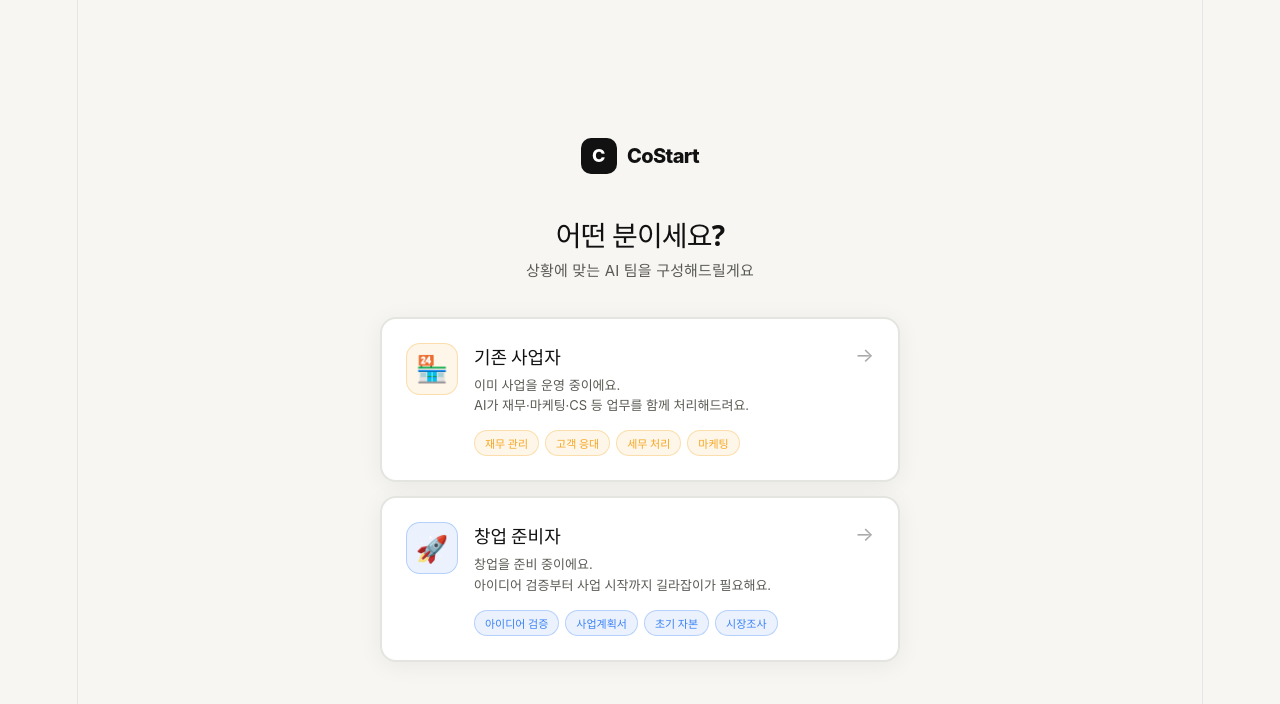
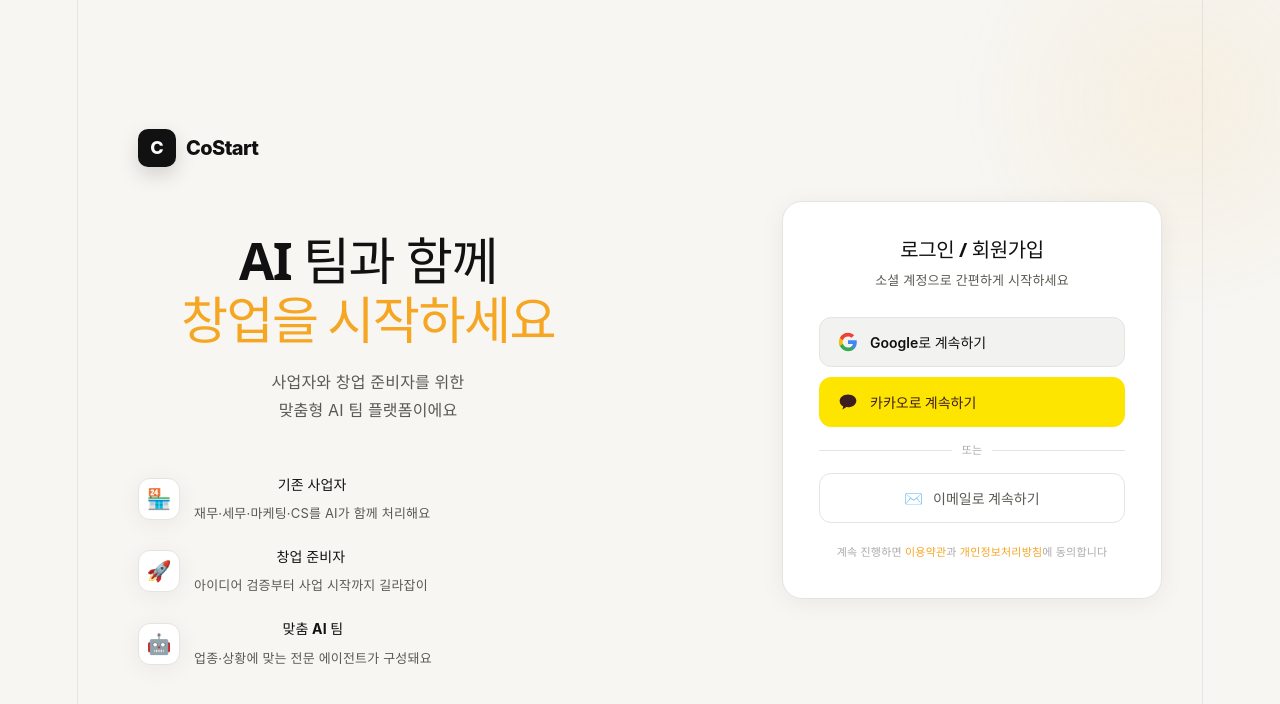
Before and after one commit to YJC-26/CoStart, a React (Vite) app: page / in a window 1280 px wide. Shown: the top 704 px of the page. Built offline with nearby package versions, Linux system fonts and the light colour scheme; a web font is replaced by a local one.

Commit message:
로그인 화면 추가

```diff
--- a/src/App.jsx
+++ b/src/App.jsx
@@ -653,10 +653,154 @@ function Workspace({ profile, onReset }) {
   );
 }
 
+// ── Login Page ─────────────────────────────────────────────────
+function LoginPage({ onLogin }) {
+  const [hovered, setHovered] = useState(null);
+  const isMobile = window.innerWidth < 768;
+
+  const LoginCard = () => (
+    <div style={{ background: C.surface, borderRadius: "20px", border: `1px solid ${C.border}`, padding: isMobile ? "28px 24px" : "36px", boxShadow: C.shadow, width: "100%", maxWidth: isMobile ? "100%" : "380px" }}>
+
+      {/* 모바일 헤드라인 */}
+      {isMobile && (
+        <div style={{ textAlign: "center", marginBottom: "28px" }}>
+          <div style={{ display: "inline-flex", alignItems: "center", gap: "8px", marginBottom: "16px" }}>
+            <div style={{ width: "34px", height: "34px", borderRadius: "9px", background: C.text, display: "flex", alignItems: "center", justifyContent: "center" }}>
+              <span style={{ color: "#fff", fontSize: "17px", fontWeight: "800" }}>C</span>
+            </div>
+            <span style={{ fontSize: "19px", fontWeight: "800", color: C.text, letterSpacing: "-0.03em" }}>CoStart</span>
+          </div>
+          <h1 style={{ fontSize: "24px", fontWeight: "800", color: C.text, letterSpacing: "-0.03em", lineHeight: "1.2", marginBottom: "8px" }}>
+            AI 팀과 함께<br /><span style={{ color: C.accent }}>창업을 시작하세요</span>
+          </h1>
+          <p style={{ fontSize: "13px", color: C.textSub, lineHeight: "1.6" }}>사업자·창업 준비자 맞춤 AI 팀</p>
+        </div>
+      )}
+
+      <h2 style={{ fontSize: "20px", fontWeight: "800", color: C.text, letterSpacing: "-0.02em", marginBottom: "5px" }}>로그인 / 회원가입</h2>
+      <p style={{ fontSize: "13px", color: C.textSub, marginBottom: "24px" }}>소셜 계정으로 간편하게 시작하세요</p>
+
+      <div style={{ display: "flex", flexDirection: "column", gap: "10px", marginBottom: "20px" }}>
+
+        {/* Google */}
+        <button onMouseEnter={() => setHovered("google")} onMouseLeave={() => setHovered(null)} onClick={() => onLogin("google")} style={{
+          width: "100%", padding: "14px 18px", borderRadius: "12px", cursor: "pointer",
+          border: `1.5px solid ${hovered === "google" ? "#4285F4" : C.border}`,
+          background: hovered === "google" ? "rgba(66,133,244,0.06)" : C.surface2,
+          display: "flex", alignItems: "center", gap: "12px", transition: "all 0.2s",
+          transform: hovered === "google" ? "translateY(-1px)" : "none",
+          boxShadow: hovered === "google" ? "0 4px 12px rgba(66,133,244,0.15)" : "none",
+        }}>
+          <svg width="20" height="20" viewBox="0 0 24 24">
+            <path fill="#4285F4" d="M22.56 12.25c0-.78-.07-1.53-.2-2.25H12v4.26h5.92c-.26 1.37-1.04 2.53-2.21 3.31v2.77h3.57c2.08-1.92 3.28-4.74 3.28-8.09z"/>
+            <path fill="#34A853" d="M12 23c2.97 0 5.46-.98 7.28-2.66l-3.57-2.77c-.98.66-2.23 1.06-3.71 1.06-2.86 0-5.29-1.93-6.16-4.53H2.18v2.84C3.99 20.53 7.7 23 12 23z"/>
+            <path fill="#FBBC05" d="M5.84 14.09c-.22-.66-.35-1.36-.35-2.09s.13-1.43.35-2.09V7.07H2.18C1.43 8.55 1 10.22 1 12s.43 3.45 1.18 4.93l2.85-2.22.81-.62z"/>
+            <path fill="#EA4335" d="M12 5.38c1.62 0 3.06.56 4.21 1.64l3.15-3.15C17.45 2.09 14.97 1 12 1 7.7 1 3.99 3.47 2.18 7.07l3.66 2.84c.87-2.6 3.3-4.53 6.16-4.53z"/>
+          </svg>
+          <span style={{ fontSize: "14px", fontWeight: "600", color: C.text }}>Google로 계속하기</span>
+        </button>
+
+        {/* Kakao */}
+        <button onMouseEnter={() => setHovered("kakao")} onMouseLeave={() => setHovered(null)} onClick={() => onLogin("kakao")} style={{
+          width: "100%", padding: "14px 18px", borderRadius: "12px", cursor: "pointer",
+          border: `1.5px solid ${hovered === "kakao" ? "#D4BC00" : "#FEE500"}`,
+          background: "#FEE500", display: "flex", alignItems: "center", gap: "12px", transition: "all 0.2s",
+          transform: hovered === "kakao" ? "translateY(-1px)" : "none",
+          boxShadow: hovered === "kakao" ? "0 4px 12px rgba(254,229,0,0.4)" : "none",
+        }}>
+          <svg width="20" height="20" viewBox="0 0 24 24">
+            <path fillRule="evenodd" clipRule="evenodd" d="M12 3C6.477 3 2 6.477 2 10.857c0 2.762 1.731 5.193 4.337 6.637L5.3 21l4.868-2.857c.594.082 1.203.124 1.832.124 5.523 0 10-3.477 10-7.857C22 6.477 17.523 3 12 3z" fill="#3C1E1E"/>
+          </svg>
+          <span style={{ fontSize: "14px", fontWeight: "700", color: "#3C1E1E" }}>카카오로 계속하기</span>
+        </button>
+
+        <div style={{ display: "flex", alignItems: "center", gap: "10px" }}>
+          <div style={{ flex: 1, height: "1px", background: C.border }} />
+          <span style={{ fontSize: "11px", color: C.textMuted }}>또는</span>
+          <div style={{ flex: 1, height: "1px", background: C.border }} />
+        </div>
+
+        {/* Email */}
+        <button onMouseEnter={() => setHovered("email")} onMouseLeave={() => setHovered(null)} onClick={() => onLogin("email")} style={{
+          width: "100%", padding: "14px 18px", borderRadius: "12px", cursor: "pointer",
+          border: `1.5px solid ${hovered === "email" ? C.accentBorder : C.border}`,
+          background: hovered === "email" ? C.accentSoft : "transparent",
+          display: "flex", alignItems: "center", justifyContent: "center", gap: "10px", transition: "all 0.2s",
+        }}>
+          <span style={{ fontSize: "15px" }}>✉️</span>
+          <span style={{ fontSize: "14px", fontWeight: "600", color: C.textSub }}>이메일로 계속하기</span>
+        </button>
+      </div>
+
+      <p style={{ fontSize: "11px", color: C.textMuted, textAlign: "center", lineHeight: "1.7" }}>
+        계속 진행하면 <span style={{ color: C.accent, cursor: "pointer" }}>이용약관</span>과{" "}
+        <span style={{ color: C.accent, cursor: "pointer" }}>개인정보처리방침</span>에 동의합니다
+      </p>
+    </div>
+  );
+
+  if (isMobile) {
+    return (
+      <div style={{ minHeight: "100vh", background: C.bg, display: "flex", alignItems: "center", justifyContent: "center", padding: "24px" }}>
+        <LoginCard />
+      </div>
+    );
+  }
+
+  return (
+    <div style={{ minHeight: "100vh", background: C.bg, display: "flex", overflow: "hidden" }}>
+      {/* BG glow */}
+      <div style={{ position: "fixed", top: "-150px", right: "-150px", width: "500px", height: "500px", borderRadius: "50%", background: "radial-gradient(circle, rgba(245,166,35,0.08) 0%, transparent 65%)", pointerEvents: "none" }} />
+
+      {/* Left — branding */}
+      <div style={{ flex: 1, display: "flex", flexDirection: "column", justifyContent: "center", padding: "80px 60px", position: "relative", zIndex: 1 }}>
+        <div style={{ maxWidth: "460px" }}>
+          <div style={{ display: "flex", alignItems: "center", gap: "10px", marginBottom: "64px" }}>
+            <div style={{ width: "38px", height: "38px", borderRadius: "10px", background: C.text, display: "flex", alignItems: "center", justifyContent: "center", boxShadow: "0 8px 20px rgba(0,0,0,0.15)" }}>
+              <span style={{ color: "#fff", fontSize: "18px", fontWeight: "800" }}>C</span>
+            </div>
+            <span style={{ fontSize: "20px", fontWeight: "800", color: C.text, letterSpacing: "-0.03em" }}>CoStart</span>
+          </div>
+
+          <h1 style={{ fontSize: "clamp(36px, 4vw, 52px)", fontWeight: "800", color: C.text, lineHeight: "1.15", letterSpacing: "-0.03em", marginBottom: "18px" }}>
+            AI 팀과 함께<br /><span style={{ color: C.accent }}>창업을 시작하세요</span>
+          </h1>
+          <p style={{ fontSize: "16px", color: C.textSub, lineHeight: "1.75", marginBottom: "48px" }}>
+            사업자와 창업 준비자를 위한<br />맞춤형 AI 팀 플랫폼이에요
+          </p>
+
+          <div style={{ display: "flex", flexDirection: "column", gap: "18px" }}>
+            {[
+              { emoji: "🏪", title: "기존 사업자", desc: "재무·세무·마케팅·CS를 AI가 함께 처리해요" },
+              { emoji: "🚀", title: "창업 준비자", desc: "아이디어 검증부터 사업 시작까지 길라잡이" },
+              { emoji: "🤖", title: "맞춤 AI 팀", desc: "업종·상황에 맞는 전문 에이전트가 구성돼요" },
+            ].map((f, i) => (
+              <div key={i} style={{ display: "flex", gap: "14px", alignItems: "center" }}>
+                <div style={{ width: "42px", height: "42px", borderRadius: "12px", background: C.surface, border: `1px solid ${C.border}`, display: "flex", alignItems: "center", justifyContent: "center", fontSize: "20px", flexShrink: 0, boxShadow: C.shadow }}>{f.emoji}</div>
+                <div>
+                  <div style={{ fontSize: "14px", fontWeight: "700", color: C.text, marginBottom: "2px" }}>{f.title}</div>
+                  <div style={{ fontSize: "13px", color: C.textSub }}>{f.desc}</div>
+                </div>
+              </div>
+            ))}
+          </div>
+        </div>
+      </div>
+
+      {/* Right — login */}
+      <div style={{ width: "460px", display: "flex", alignItems: "center", justifyContent: "center", padding: "40px", position: "relative", zIndex: 1 }}>
+        <LoginCard />
+      </div>
+    </div>
+  );
+}
+
 // ── App ────────────────────────────────────────────────────────
 export default function App() {
-  const [stage, setStage] = useState("type");
+  const [stage, setStage] = useState("login");
   const [profile, setProfile] = useState(null);
+
+  const handleLogin = () => setStage("type");
 
   return (
     <>
@@ -671,10 +815,11 @@ export default function App() {
         ::-webkit-scrollbar-thumb { background: ${C.border}; border-radius: 4px; }
       `}</style>
 
+      {stage === "login" && <LoginPage onLogin={handleLogin} />}
       {stage === "type" && <TypeSelection onSelect={type => setStage(type === "owner" ? "owner" : "startup")} />}
       {stage === "owner" && <OwnerOnboarding onDone={p => { setProfile(p); setStage("workspace"); }} />}
       {stage === "startup" && <StartupOnboarding onDone={p => { setProfile(p); setStage("workspace"); }} />}
-      {stage === "workspace" && profile && <Workspace profile={profile} onReset={() => { setProfile(null); setStage("type"); }} />}
+      {stage === "workspace" && profile && <Workspace profile={profile} onReset={() => { setProfile(null); setStage("login"); }} />}
     </>
   );
 }
```
